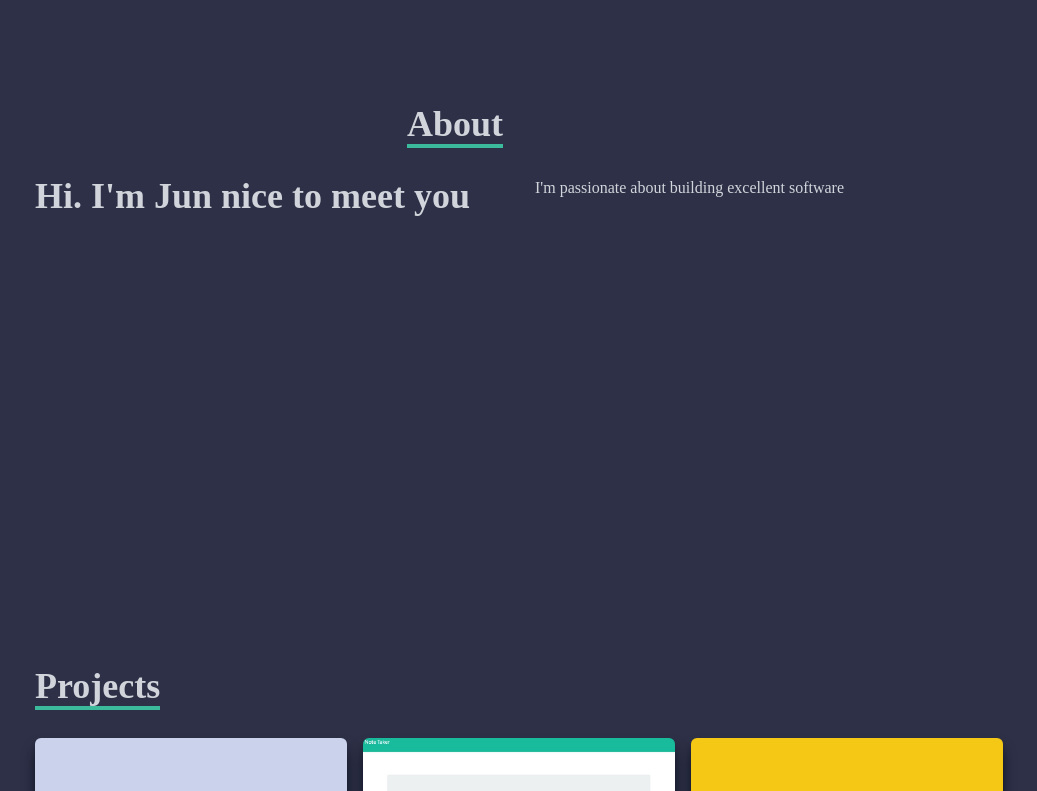
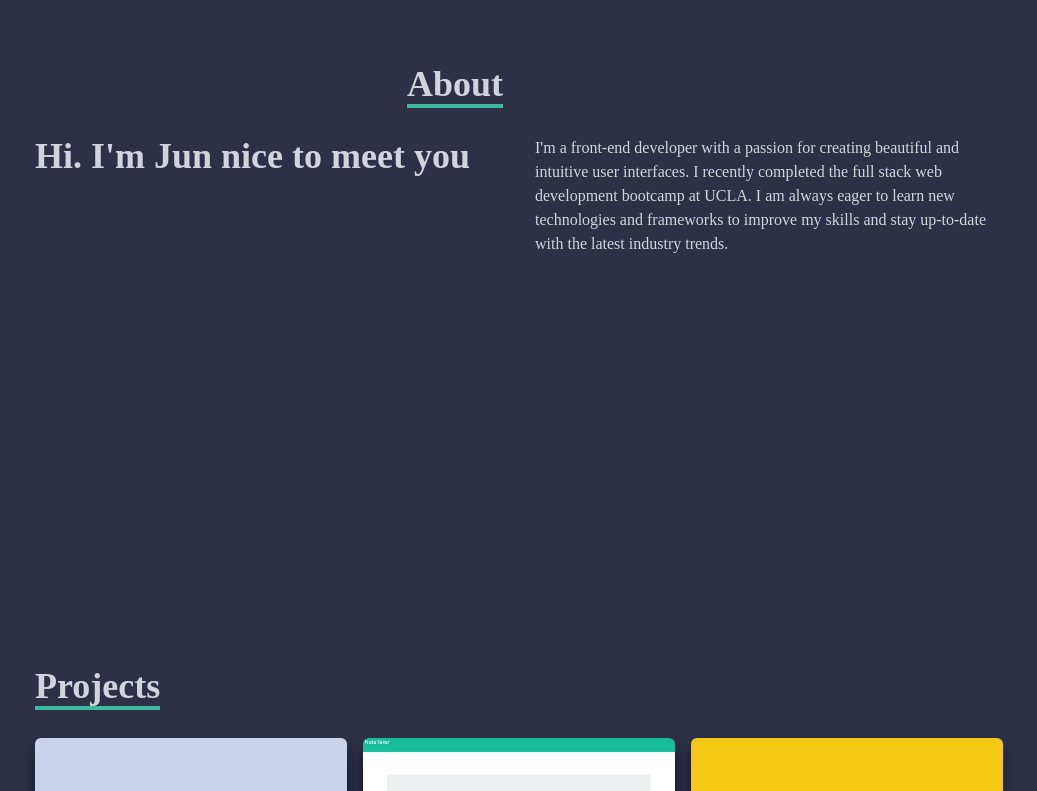
Before and after one commit to jhwang2525/jun-portfolio, a React (Create React App) app: page / in a window 1280 px wide. Shown: the part 1040-1831 px from the top of the page, without its empty margins (121-1158 px from the left). Built offline with nearby package versions, Linux system fonts and the light colour scheme; a web font is replaced by a local one.

Commit message:
font/color

```diff
--- a/src/components/About.jsx
+++ b/src/components/About.jsx
@@ -6,17 +6,21 @@ const About = () => {
       <div className='flex flex-col justify-center items-center w-full h-full'>
         <div className='max-w-[1000px] w-full grid grid-cols-2 gap-8'>
             <div className='sm:text-right pb-8 pl-4'>
-                <p className='text-4xl font-bold inline border-b-4 border-[#3bba9c]'>About</p>
+                <p className='text-4xl orbitron font-bold inline border-b-4 border-[#3bba9c]'>About</p>
             </div>
             <div>
             </div>
             </div>
             <div className='max-w-[1000px] w-full grid sm:grid-cols-2 gap-8 px-4'>
-              <div className='sm:text-4xl font-bold'>
+              <div className='sm:text-4xl orbitron font-bold'>
                 <p>Hi. I'm Jun nice to meet you</p>
               </div>
               <div>
-                <p>I'm passionate about building excellent software</p>
+                <p className='prompt'>I'm a front-end developer with a passion for creating beautiful and intuitive user interfaces. I recently completed the full stack web development bootcamp at UCLA.
+                I am always eager to learn new technologies and frameworks to improve my skills and stay up-to-date with the latest industry trends.
+
+
+</p>
               </div>
             </div>
       </div>
--- a/src/components/Contact.jsx
+++ b/src/components/Contact.jsx
@@ -5,13 +5,13 @@ const Contact = () => {
     <div name='contact' className='w-full h-screen bg-[#2E3047] flex justify-center items-center p-4'>
         <form action="" className='flex flex-col max-w-[600px] w-full'>
             <div className='pb-8'>
-                <p className='text-4xl font-bold inline border-b-4 border-[#3bba9c] text-gray-300'>Contact</p>
+                <p className='text-4xl orbitron font-bold inline border-b-4 border-[#3bba9c] text-gray-300'>Contact</p>
                 <p className='text-gray-300 py-4'>Submit the form below or send me an email - jhwang2525@gmail.com</p>
             </div>
             <input className='bg-[#ccd6f6] p-2' type="text" placeholder='Name' name='name' />
             <input className='my-4 p-2 bg-[#ccd6f6]' type="email" placeholder='Email' name='email' />
             <textarea className='bg-[ccd6f6] p-2' name="message" rows="10" placeholder='Message'></textarea>
-            <button className='text-white border-2 hover:bg-pink-600 hover:border-pink-600 px-4 py-3 my-8 mx-auto flex items-center'>Let's Collaborate</button>
+            <button className='text-white border-2 hover:bg-[#3bba9c] hover:border-[#3bba9c] orbitron px-4 py-3 my-8 mx-auto flex items-center'>Let's Collaborate</button>
         </form>
 
     </div>
--- a/src/components/Home.jsx
+++ b/src/components/Home.jsx
@@ -1,5 +1,7 @@
-import React from 'react'
 import {HiArrowNarrowRight} from 'react-icons/hi'
+import React, { useState } from 'react';
+import {Link} from 'react-scroll'
+
 
 const Home = () => {
   return (
@@ -10,11 +12,14 @@ const Home = () => {
         <p className='text-[#3bba9c] orbitron'>Hi, my name is</p>
         <h1 className='text-3xl sm:text-7xl font-bold text-[#ccd6f6] orbitron'>Jun Hwang</h1>
         <h2 className='text-3xl sm:text-7xl font-bold text-[#8892b0] orbitron '>I'm a Front-End Developer </h2>
-        <p className='text-[#8892b0] py-4 max-w-[700px] orbitron'>I'm a Front-end developer with passion for creating engaging and user-friendly digital experience.
+        <p className='text-[#8892b0] py-4 max-w-[700px] prompt'>I'm a Front-end developer with passion for creating engaging and user-friendly digital experience.
         I'm eager to apply my skills and continue learning and collaboarting with experienced developers and designers
          to develop my skills further and contribute to meaningful projects.</p>
          <div>
-         <button className='text-white orbitron border-2 px-6 py-3 my-2 flex items-center hover:bg-pink-600 hover:border-pink-600'>View Work <HiArrowNarrowRight className='ml-3'/></button>
+         <button className='text-white orbitron border-2 px-6 py-3 my-2 flex items-center hover:bg-[#3bba9c] hover:border-[#3bba9c]'>View Work <HiArrowNarrowRight className='ml-3'/>
+         <Link to="projects" smooth={true} duration={500}>
+         </Link>
+         </button>
        </div>
       </div>
 
--- a/src/components/Navbar.jsx
+++ b/src/components/Navbar.jsx
@@ -44,7 +44,7 @@ const Navbar = () => {
         {!nav ? <FaBars /> : <FaTimes />}
       </div>
       {/* Mobile menu */}
-      <ul className={!nav ? 'hidden' : 'absolute top-0 left-0 w-full h-screen bg-[#02192f] flex flex-col justify-center items-center'}>
+      <ul className={!nav ? 'hidden' : 'absolute top-0 left-0 w-full h-screen bg-[#2E3047] flex flex-col justify-center items-center'}>
             <li className='py-6 text text-4xl'>
             <Link onClick={handleClick} to="home" smooth={true} duration={500}>
           Home
--- a/src/components/Projects.jsx
+++ b/src/components/Projects.jsx
@@ -12,7 +12,7 @@ const Projects = () => {
 <div name='projects' className='w-full md:h-screen text-gray-300 bg-[#2E3047]'>
   <div className='max-w-[1000px] mx-auto p-4 flex flex-col justify-center w-full h-full'>
     <div className='pb-8'>
-      <p className='text-4xl font-bold inline border-b-4 text-gray-300 border-[#3bba9c]'>Projects</p>
+      <p className='text-4xl orbitron font-bold inline border-b-4 text-gray-300 border-[#3bba9c]'>Projects</p>
       </div>
       <div className='grid sm:grid-cols-2 md:grid-cols-3 gap-4'>
         <div style={{ backgroundImage: `url(${progress})`}} className='shadow-lg shadow-[#040c16] group container rounded-md flex justify-center items-center mx-auto content-div'>
--- a/src/index.css
+++ b/src/index.css
@@ -2,7 +2,7 @@
 @tailwind components;
 @tailwind utilities;
 
-@import url('https://fonts.googleapis.com/css2?family=Raleway:ital,wght@0,400;1,100&display=swap');
+@import url('https://fonts.googleapis.com/css2?family=Orbitron:wght@600&family=Prompt&family=Ubuntu&display=swap');
 
 
 @layer base {
@@ -58,3 +58,9 @@
 .orbitron {
     font-family: orbitron
 }
+.ubuntu {
+    font-family: ubuntu
+}
+.prompt {
+    font-family: prompt;
+}
```
